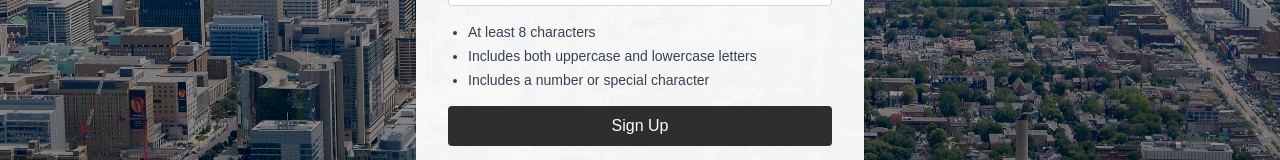
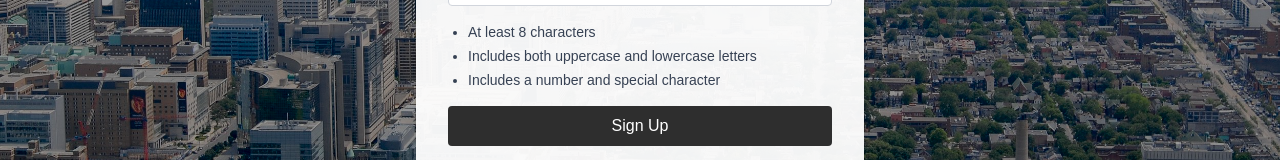
Before and after one commit to UTJN-Web/UTJN-website, a Next.js app: page /signup in a window 1280 px wide. Shown: the part 574-734 px from the top of the page. Built offline with nearby package versions, Linux system fonts and the light colour scheme; no server answers.

Commit message:
Modified signup password requirements

```diff
--- a/app/signup/page.tsx
+++ b/app/signup/page.tsx
@@ -75,7 +75,7 @@ export default function SignupPage() {
           <ul className="text-sm text-gray-700 dark:text-white pl-5 list-disc space-y-1 text-left">
             <li>At least 8 characters</li>
             <li>Includes both uppercase and lowercase letters</li>
-            <li>Includes a number or special character</li>
+            <li>Includes a number and special character</li>
           </ul>
 
           {error && <p className="text-sm text-red-600">{error}</p>}
```
